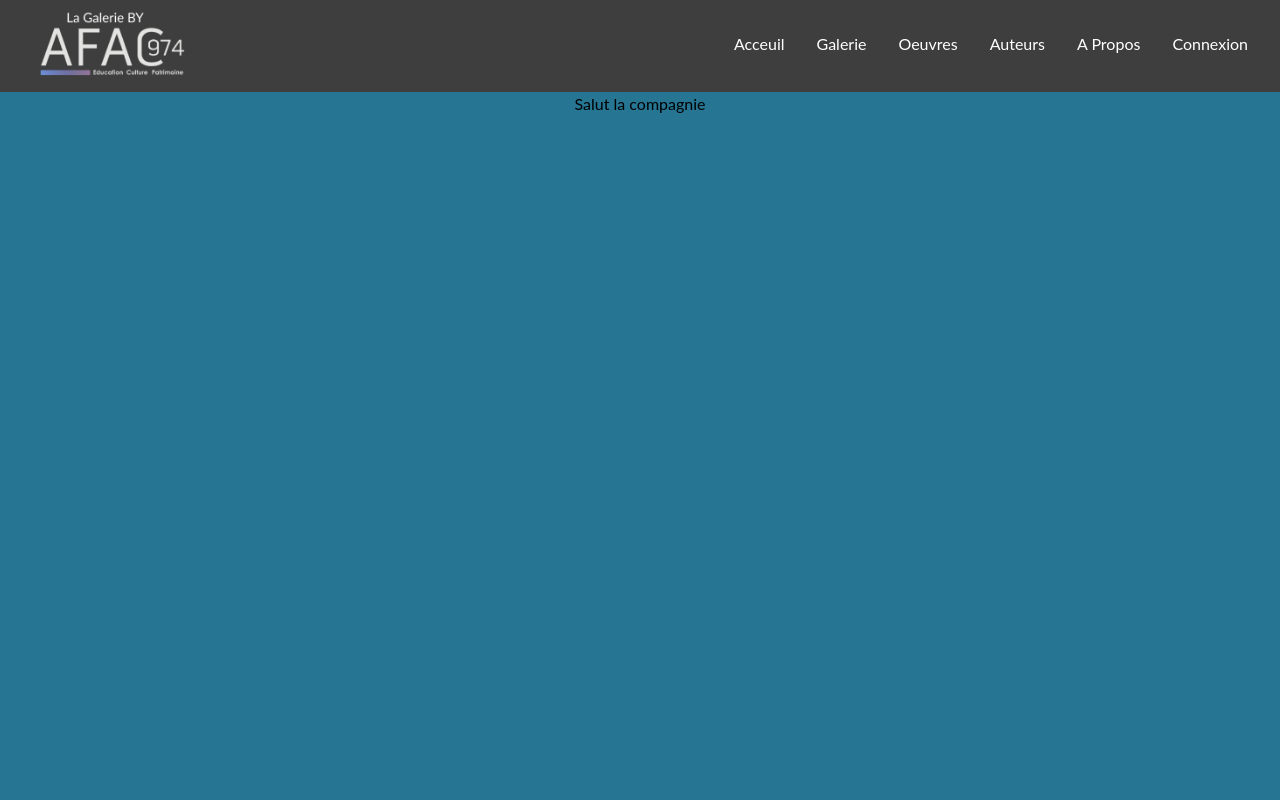
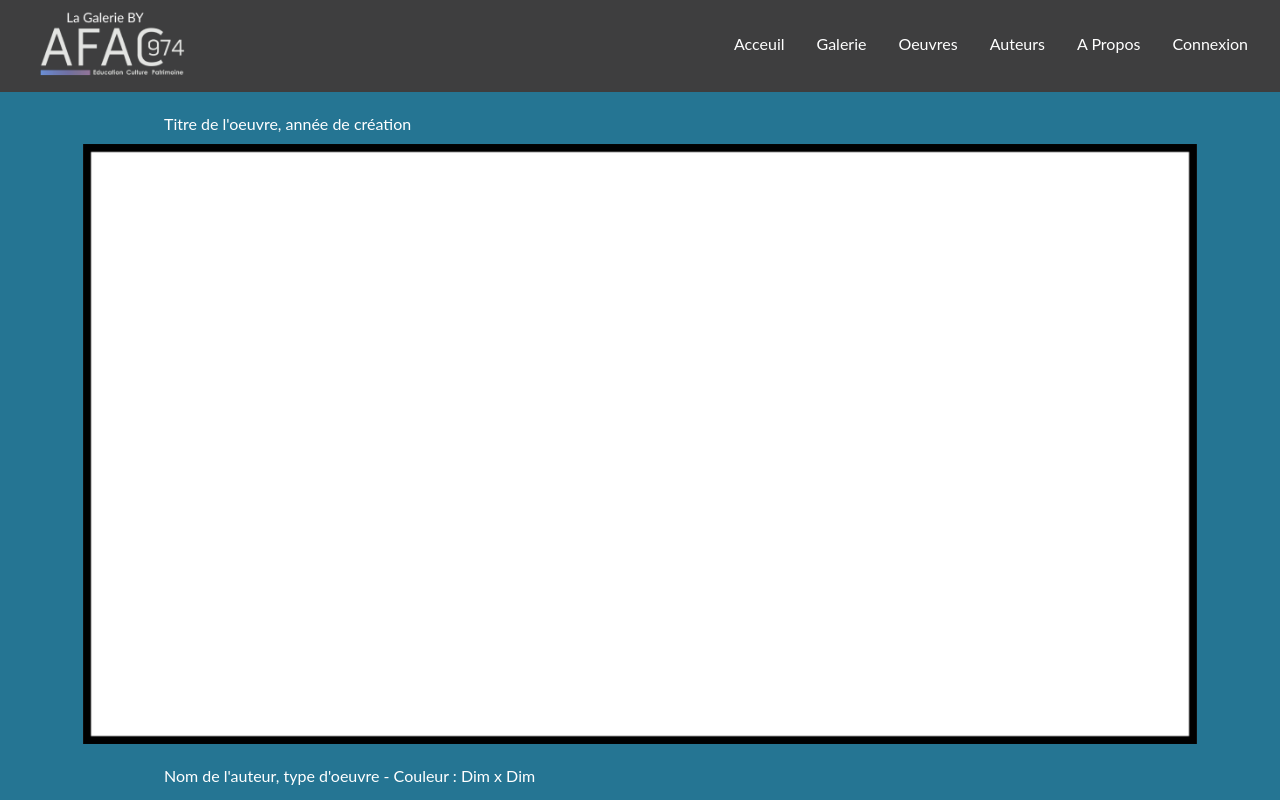
Before and after one commit to WildCodeSchool/2023-02-JS-RemoteFR-JSWizards-P3-Team-Gryffindor, a React (Vite) app in the folder frontend/: page / in a window 1280 px wide. Built offline with nearby package versions, Linux system fonts and the light colour scheme.

Commit message:
creation de la page oeuvre vitrine pour permettre la creation de la route et proposer un visuel pour presentation site

```diff
--- a/frontend/src/Components/OeuvreSolo.jsx
+++ b/frontend/src/Components/OeuvreSolo.jsx
@@ -1,7 +1,23 @@
 export default function OeuvreSolo() {
   return (
     <div>
-      <h1>Salut la compagnie</h1>
+      <div className="flex">
+        <h1 className="text-white ml-[164px] mt-5">
+          Titre de l'oeuvre, année de création
+        </h1>
+      </div>
+      <div className="flex flex-col items-center">
+        <img
+          className="mt-2 h-[600px]"
+          src="./src/assets/images/thin-rectangle.jpg"
+          alt="Description de l'oeuvre"
+        />
+      </div>
+      <div className="flex">
+        <h2 className="text-white ml-[164px] mt-5">
+          Nom de l'auteur, type d'oeuvre - Couleur : Dim x Dim
+        </h2>
+      </div>
     </div>
   );
 }
```
